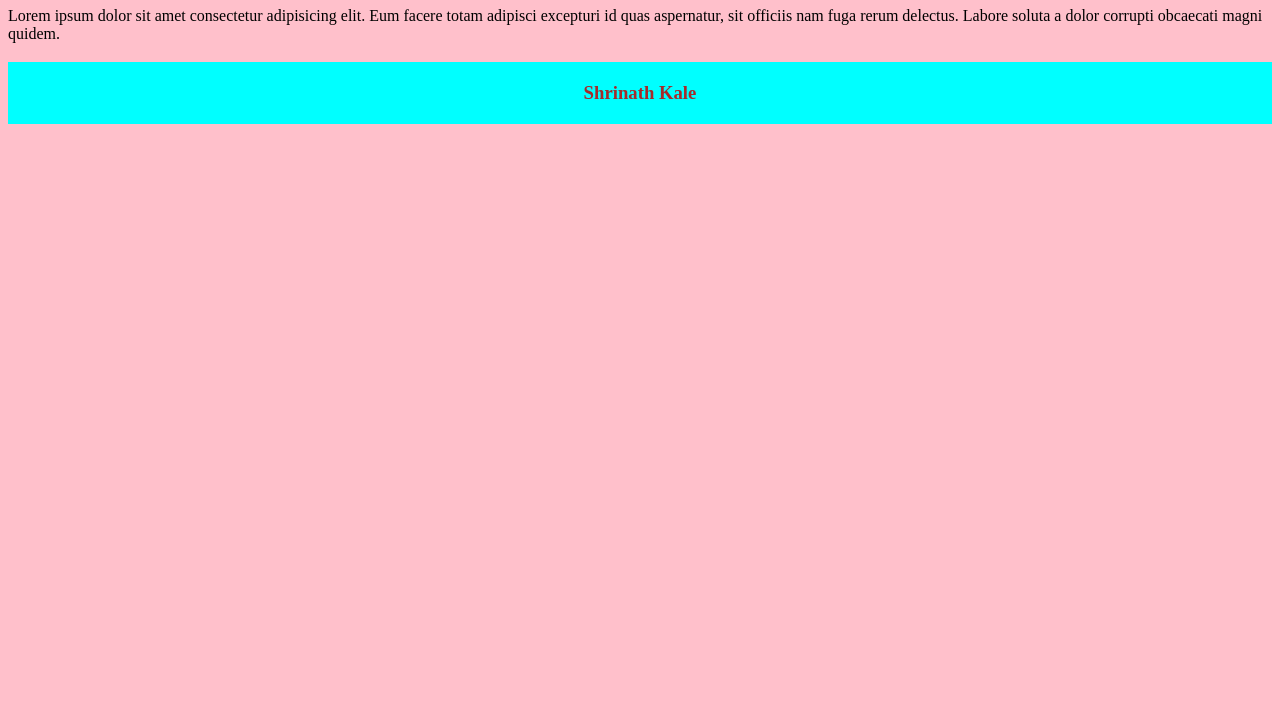
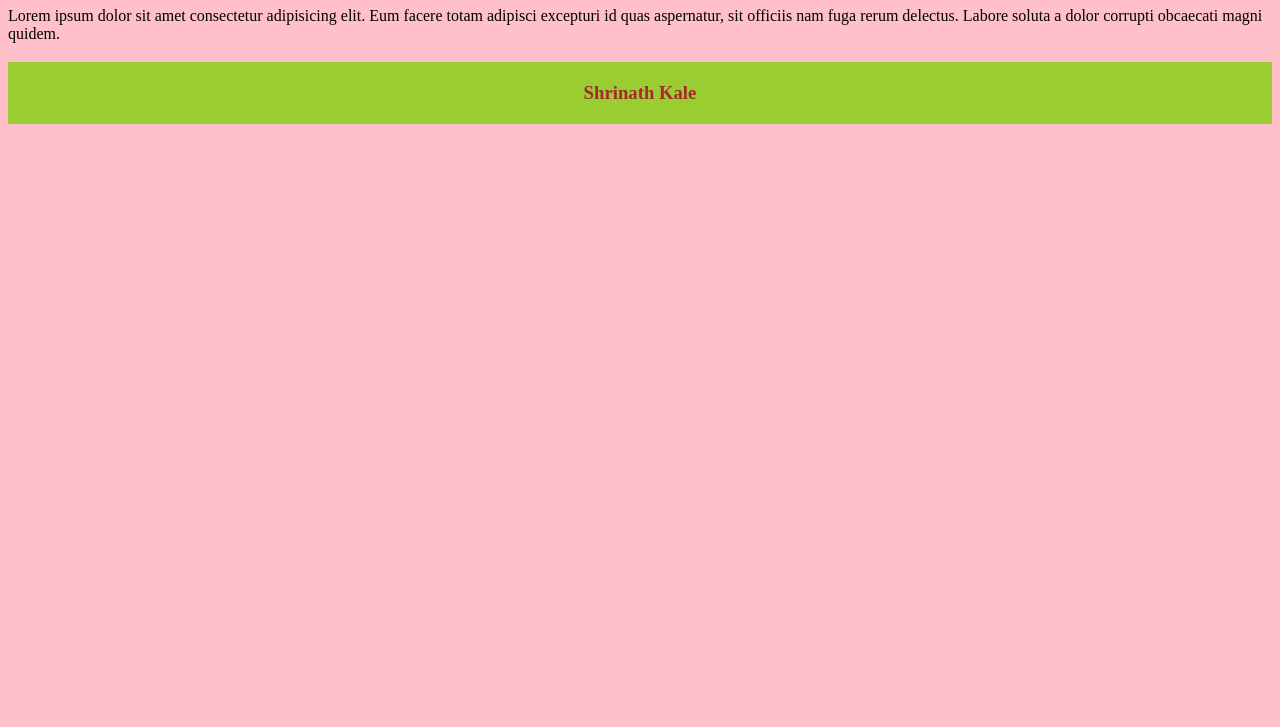
Before and after one commit to shrinathkale/Day1, a plain HTML site: page index.html in a window 1280 px wide. Shown: the part 73-800 px from the top of the page. Drawn offline with Linux system fonts and the light colour scheme.

Commit message:
name update

```diff
--- a/index.html
+++ b/index.html
@@ -8,6 +8,6 @@
 <body bgcolor="pink">
     <h1 align="center">Welcome to amrutvahini college of engineering</h1>
     <p>Lorem ipsum dolor sit amet consectetur adipisicing elit. Eum facere totam adipisci excepturi id quas aspernatur, sit officiis nam fuga rerum delectus. Labore soluta a dolor corrupti obcaecati magni quidem.</p>
-    <h3 style="color:brown; text-align: center; background-color: aqua; padding: 20px;">Shrinath Kale</h3>
+    <h3 style="color:brown; text-align: center; background-color: yellowgreen; padding: 20px;">Shrinath Kale</h3>
 </body>
 </html>
```
